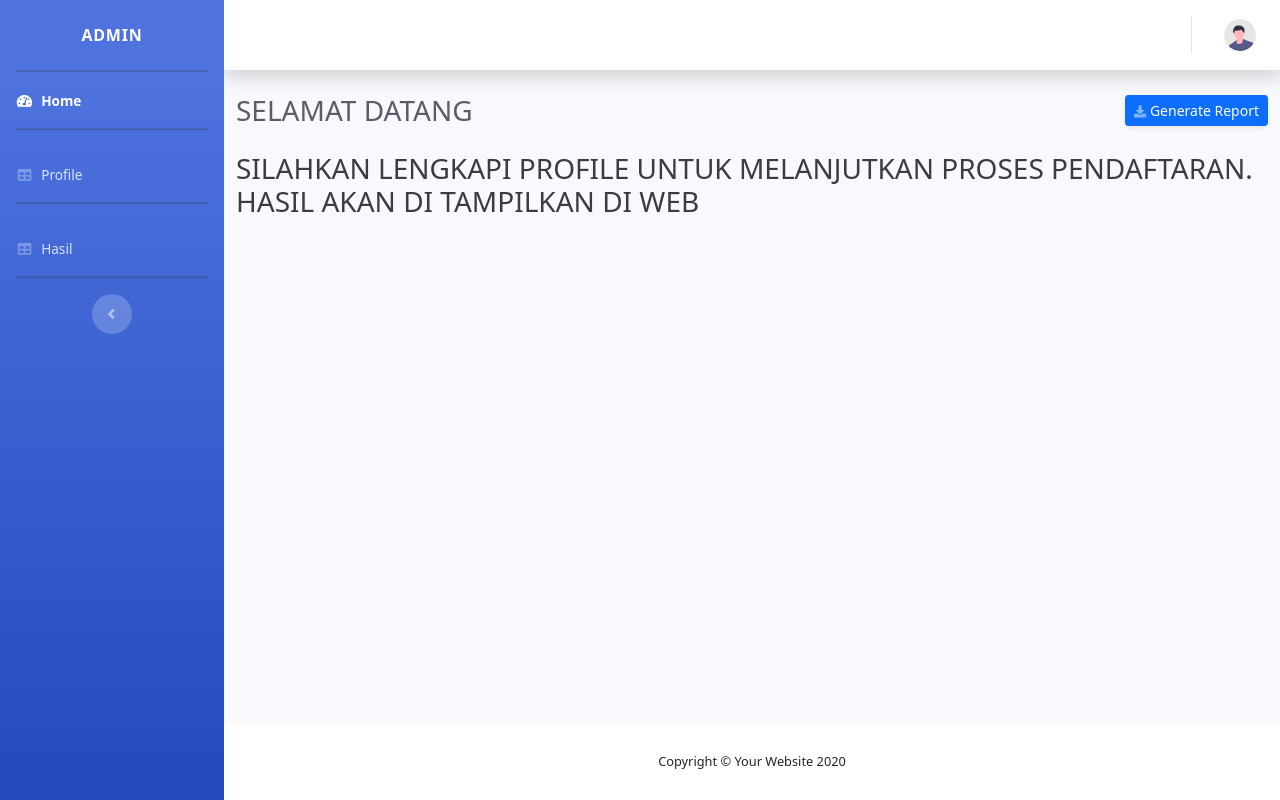
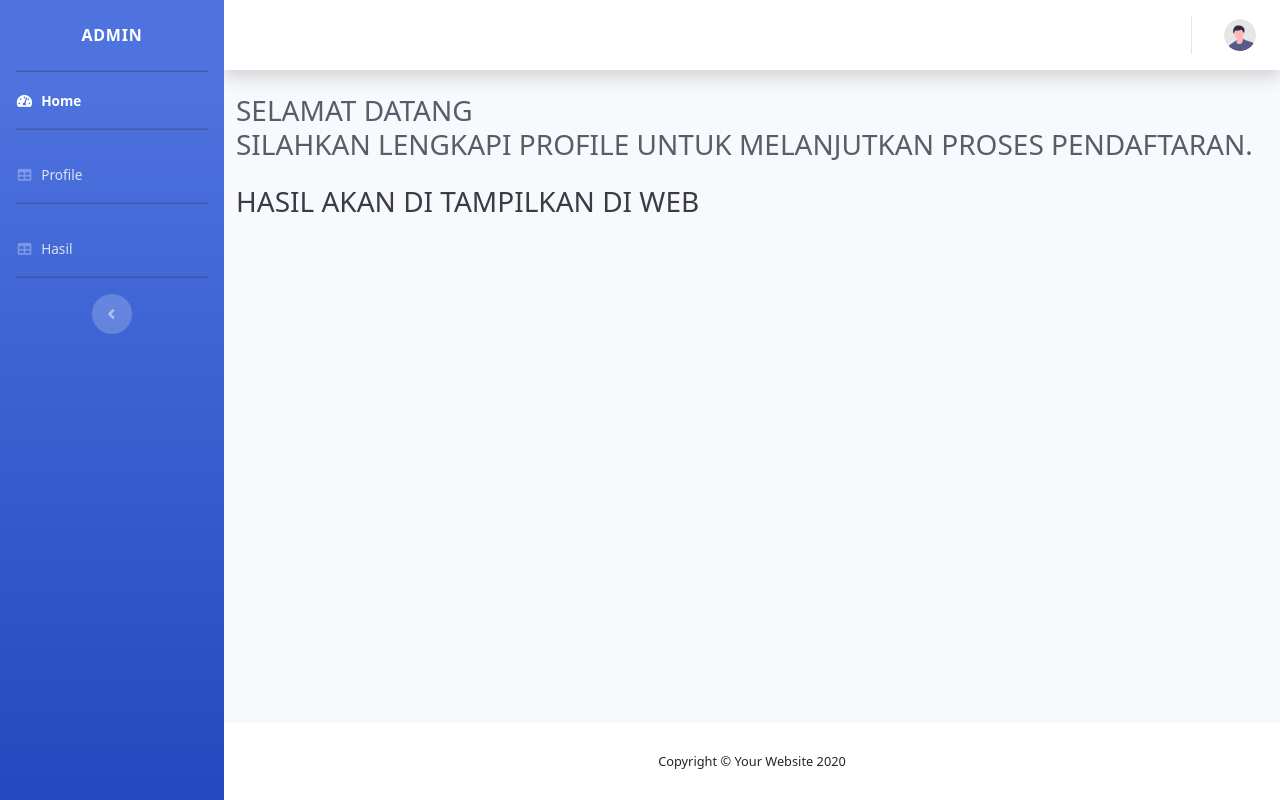
Before and after one commit to Artiero/promethee, a PHP site: page / in a window 1280 px wide. Run offline with PHP 8.4, Linux system fonts and the light colour scheme; the visitor is signed in with stand-in values (Sample User, id 1).

Commit message:
skripsi4

```diff
--- a/index.php
+++ b/index.php
@@ -52,16 +52,15 @@ if (!isset($_SESSION['username'])) {
 
                     <!-- Page Heading -->
                     <div class="d-sm-flex align-items-center justify-content-between mb-4">
-                        <h1 class="h3 mb-0 text-gray-800">SELAMAT DATANG</h1>
-                        <a href="#" class="d-none d-sm-inline-block btn btn-sm btn-primary shadow-sm"><i class="fas fa-download fa-sm text-white-50"></i> Generate Report</a>
+                        <h1 class="h3 mb-0 text-gray-800">SELAMAT DATANG <br>SILAHKAN LENGKAPI PROFILE UNTUK MELANJUTKAN PROSES
+                            PENDAFTARAN.</h1>
                     </div>
 
                     <!-- Content Row -->
                     <div class="row">
 
                         <!-- Earnings (Monthly) Card Example -->
-                        <p class="h3 mb-4 text-gray-900"> SILAHKAN LENGKAPI PROFILE UNTUK MELANJUTKAN PROSES
-                            PENDAFTARAN. <br>HASIL AKAN DI TAMPILKAN DI WEB</p>
+                        <p class="h3 mb-4 text-gray-900"> HASIL AKAN DI TAMPILKAN DI WEB </p>
                     </div>
 
                 </div>
```
